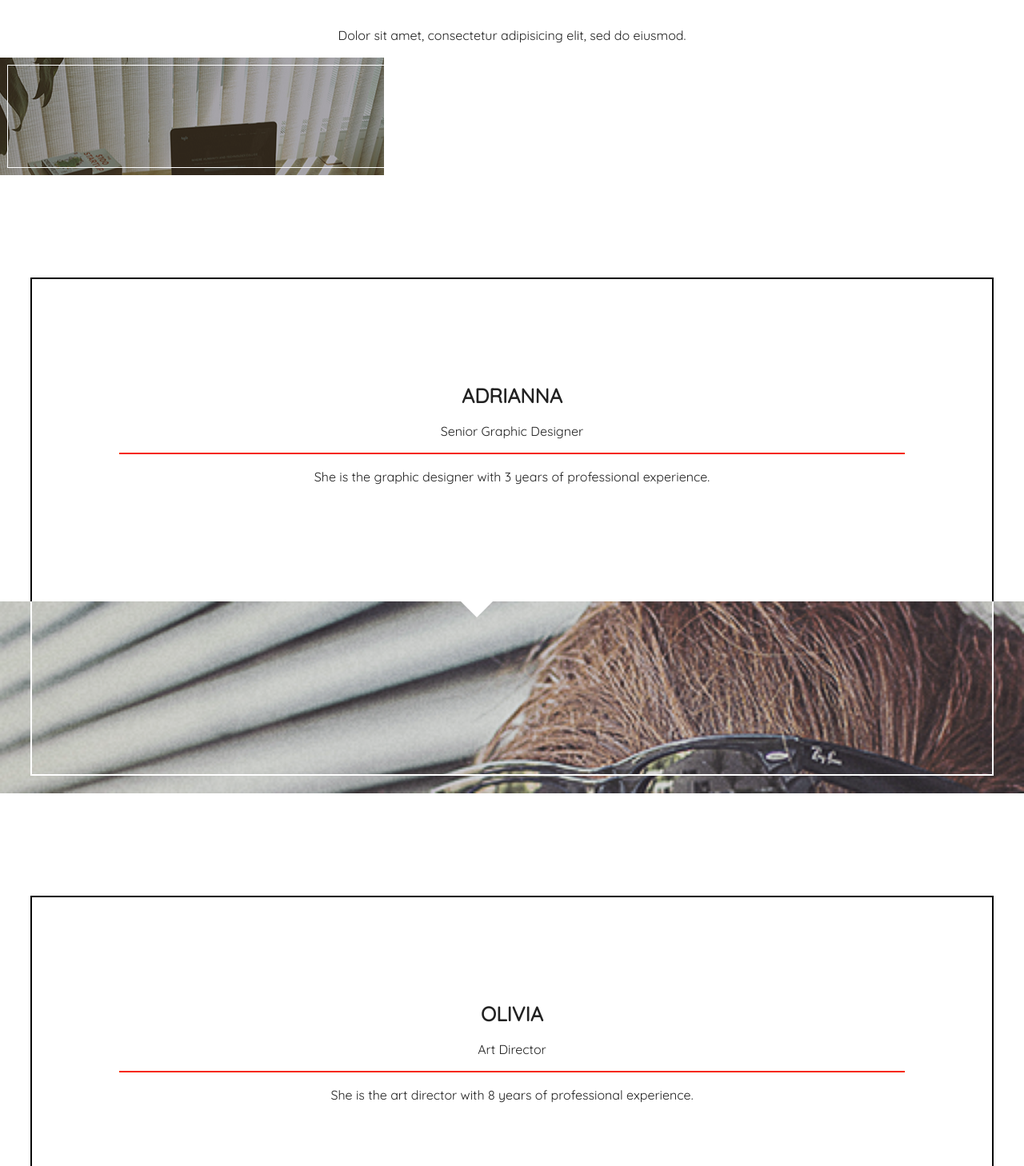
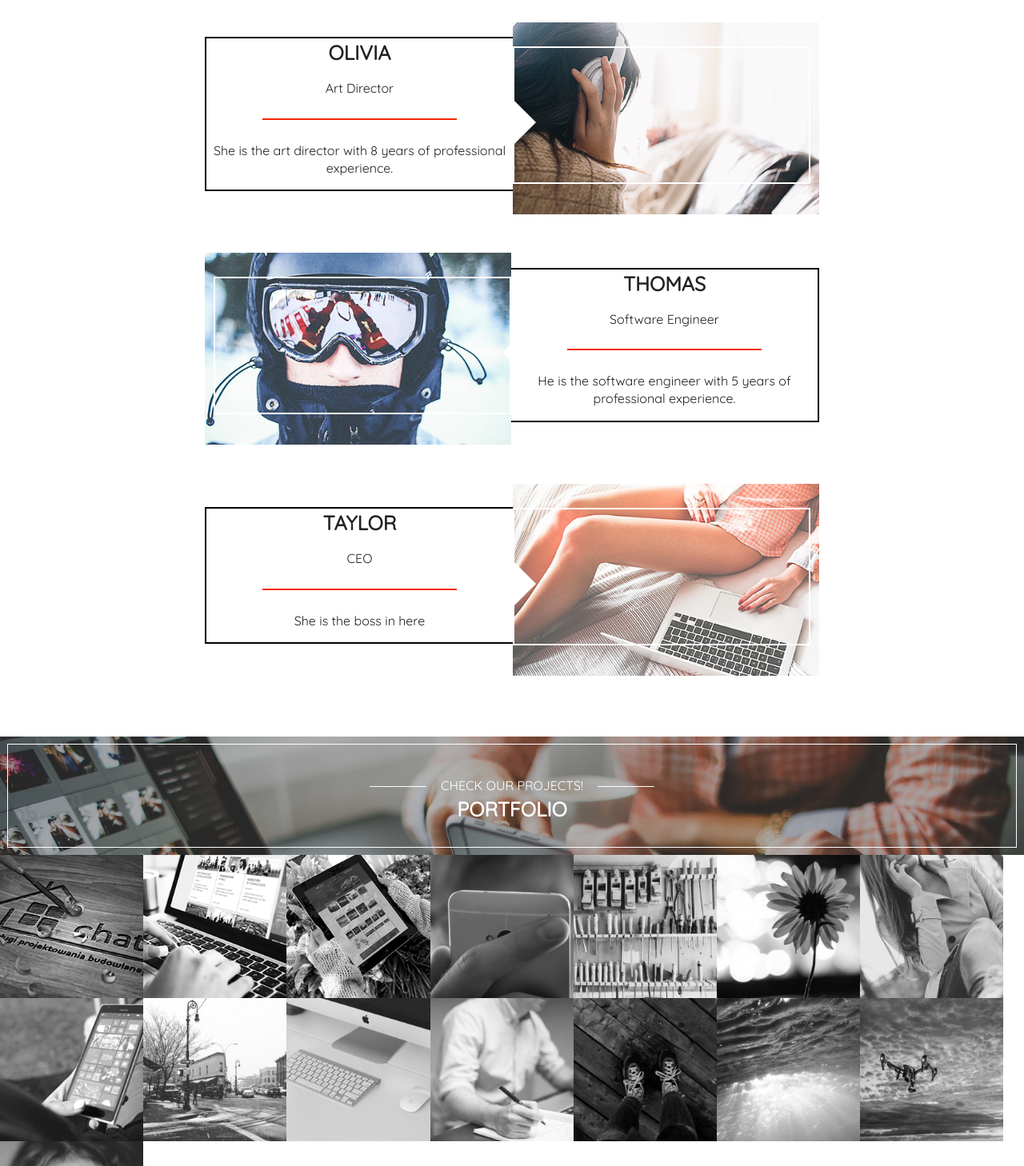
Before and after one commit to heartistizio/weekly-webdev-challenge-8, a plain HTML site: page index.html in a window 1280 px wide. Shown: the part 1342-2800 px from the top of the page at 80% size. Drawn offline with nearby package versions, Linux system fonts and the light colour scheme; a script that the page names is missing.

Commit message:
Added WIP Desktop version: Done:  Team Section  TODO:    Menubar    Section headers    Portfolio    Brands    Footer

```diff
--- a/css/main.css
+++ b/css/main.css
@@ -122,9 +122,6 @@ h3 {
     box-sizing: border-box;
     height: 3.2rem;
     background: #FFFFFF;
-    display: flex;
-    justify-content: space-between;
-    flex-wrap: wrap;
 }
 
 .menubar-nav {
@@ -165,7 +162,7 @@ h3 {
 .menubar-nav .menubar-menu {
     list-style: none;
     padding: 0;
-    margin: 0;
+    margin: 2rem 0;
     background: #FFFFFF;
     width: 120%;
     text-align: center;
@@ -336,47 +333,50 @@ h3 {
 
 #our-team header {
     background: url('../img/our-team-header.png') no-repeat;
+    background-size: cover;
 
 }
 
 #portfolio header {
     background: url('../img/portfolio-header.png') no-repeat;
+    background-size: cover;
 }
 
 #brands header {
     background: url('../img/brands-header.png') no-repeat;
+    background-size: cover;
 }
 
 .team-member {
-    margin: 0;
+    margin: 0 auto;
     text-align: center;
 }
 
-.team-member.description {
+.team-member .description {
     position: relative;
     margin: 10% 3% 0 3%;
-    border: 2px solid #000000;
+    border: 0.2rem solid #000000;
     border-bottom: none;
     padding: 10% 3%;
 }
 
-.team-member.photo {
+.team-member .photo {
     background-size: cover;
     height: 24rem;
     background-repeat: no-repeat;
 }
 
-.team-member.triangle {
+.team-member .triangle {
     width: 0;
     height: 0;
-    border-left: 20px solid transparent;
-    border-right: 20px solid transparent;
-    border-top: 20px solid #FFFFFF;
+    border-left: 2rem solid transparent;
+    border-right: 2rem solid transparent;
+    border-top: 2rem solid #FFFFFF;
     position: absolute;
     left: 45%;
 }
 
-.team-member.border {
+.team-member .border {
     height: 90%;
     margin: 0 3% 10% 3%;
     border: 2px solid #FFFFFF;
@@ -388,28 +388,29 @@ h3 {
     margin: 1rem 7rem;
 }
 
-#adrianna .team-member.photo {
+#adrianna .photo {
     background-image: url('../img/team-adrianna.png');
 }
 
 
-#olivia .team-member.photo {
-    background: url('../img/team-olivia.png') no-repeat;
+#olivia .photo {
+    background-image: url('../img/team-olivia.png');
 }
 
 
-#thomas .team-member.photo {
+#thomas .photo {
     background-image: url('../img/team-thomas.png');
 }
 
 
-#taylor .team-member.photo {
-    background: url('../img/team-taylor.png') no-repeat;
+#taylor .photo {
+    background-image: url('../img/team-taylor.png');
 }
 
 .projects {
     display: flex;
     flex-wrap: wrap;
+    overflow: auto;
 }
 
 .projects img {
@@ -418,17 +419,17 @@ h3 {
 }
 
 .projects img:hover {
-    width: 33%;
     filter: grayscale(0);
 }
 
 .brand-logos {
     display: flex;
+    justify-content: center;
     flex-wrap: wrap;
     padding: 4rem 0;
 }
 
-.brand-logo {
+.brand-logo, .brand-logo-d {
     width: 32%;
     height: 15rem;
     display: flex;
@@ -439,7 +440,11 @@ h3 {
     opacity: 0.3;
 }
 
-.brand-logo:hover {
+.brand-logo-d {
+    display: none;
+}
+
+.brand-logo:hover, .brand-logo-d:hover {
     opacity: 1;
     filter: grayscale(0);
 }
@@ -471,6 +476,149 @@ h3 {
     margin: 1rem 11rem;
 }
 
+@media (min-width: 64rem) {
+    .menubar-nav {
+        background: #101010;
+    }
+
+    .main-header {
+        background: url('../img/header-background-screen.png') no-repeat;
+        background-size: cover;
+    }
+
+
+    #progress-bar {
+        display: flex;
+        align-items: center;
+        justify-content: center;
+    }
+
+    #our-team header {
+        background: url("../img/our-team-header-d.png") no-repeat;
+        background-size: cover;
+    }
+
+    #portfolio header {
+        background: url("../img/portfolio-header-d.png") no-repeat;
+        background-size: cover;
+    }
+
+    #brands header {
+        background: url("../img/brands-header-d.png") no-repeat;
+        background-size: cover;
+    }
+
+    .team-members {
+        margin: 0 20%;
+        padding: 0;
+    }
+
+    .team-member {
+        display: flex;
+        align-items: center;
+        margin-bottom: 5%;
+    }
+
+    .team-member .description {
+        display: flex;
+        flex-direction: column;
+        flex-basis: 50%;
+        padding: 0;
+        margin: 0;
+    }
+
+    .team-member .photo {
+        margin-top: 1rem;
+        flex-basis: 50%;
+    }
+
+    .team-member .border {
+        margin-top: 3rem;
+        border-top: 0.2rem solid #FFFFFF;
+        height: 70%;
+    }
+
+    .team-member:nth-child(even) .description {
+        border-right: none;
+        border-bottom: 2px solid #000000;
+    }
+
+    .team-member:nth-child(even) .border {
+        margin-left: 0;
+    }
+
+    .team-member:nth-child(even) .triangle {
+        border-top: 3rem solid transparent;
+        border-bottom: 3rem solid transparent;
+        border-left: 3rem solid #FFFFFF;
+        left: 50%;
+        margin-top: 2rem;
+    }
+
+    .team-member:nth-child(odd) {
+        flex-direction: row-reverse;
+    }
+
+    .team-member:nth-child(odd) .description {
+        border-left: none;
+        border-bottom: 2px solid #000000;
+    }
+
+    .team-member:nth-child(odd) .border {
+        margin-right: 0;
+    }
+
+    .team-member:nth-child(odd) .triangle {
+        border-top: 3rem solid transparent;
+        border-bottom: 3rem solid transparent;
+        border-right: 3rem solid white;
+        left: 47.5%;
+        margin-top: 2rem;
+    }
+
+    .team-member:first-child {
+        margin-top: 10%;
+    }
+
+    .team-member:last-child {
+        margin-bottom: 10%;
+    }
+
+    #adrianna .photo {
+        background-image: url("../img/team-adrianna-d.png");
+    }
+
+    #olivia .photo {
+        background-image: url("../img/team-olivia-d.png");
+    }
+
+    #thomas .photo {
+        background-image: url("../img/team-thomas-d.png");
+    }
+
+    #taylor .photo {
+        background-image: url("../img/team-taylor-d.png");
+    }
+
+    .projects img {
+        width: 14%
+    }
+
+
+    .brand-logos {
+        width: 100%;
+    }
+
+    .brand-logo {
+        width: 13%;
+    }
+
+    .brand-logo-d {
+        display: flex;
+        width: 13%;
+    }
+
+}
 
 /* ==========================================================================
    Helper classes
--- a/index.html
+++ b/index.html
@@ -41,7 +41,7 @@
     <header class="main-header">
         <h3>Need our help?</h3>
         <h1 class="title">Top designers</h1>
-        <button class="main-header button">CHECK US</button>
+        <button class="main-header button" onclick="location.href='#progress-bar'">CHECK US</button>
         <br/>
         <a href=#progress-bar id="arrows"><img src="img/arrows.png" alt=""></a>
     </header>
@@ -74,57 +74,58 @@
             <h4>Meet us!</h4>
             <h3>Our team</h3>
         </header>
-
+        <div class="team-members">
             <div class="team-member" id="adrianna">
 
-            <div class="team-member description">
+                <div class="description">
                     <h3>Adrianna</h3>
                     <p>Senior Graphic Designer</p>
                     <hr>
                     <p>She is the graphic designer with 3 years of professional experience.</p>
                 </div>
-            <div class="team-member triangle"></div>
-            <div class="team-member photo">
-                <div class="team-member photo border"></div>
+                <div class="triangle"></div>
+                <div class="photo">
+                    <div class="border"></div>
                 </div>
             </div>
 
             <div class="team-member" id="olivia">
-            <div class="team-member description">
+                <div class="description">
                     <h3>Olivia</h3>
                     <p>Art Director</p>
                     <hr>
                     <p>She is the art director with 8 years of professional experience.</p>
                 </div>
-            <div class="team-member triangle"></div>
-            <div class="team-member photo">
-                <div class="team-member photo border"></div>
+                <div class="triangle"></div>
+                <div class="photo">
+                    <div class="border"></div>
                 </div>
             </div>
 
             <div class="team-member" id="thomas">
-            <div class="team-member description">
+                <div class="description">
                     <h3>Thomas</h3>
                     <p>Software Engineer</p>
                     <hr>
                     <p>He is the software engineer with 5 years of professional experience.</p>
                 </div>
-            <div class="team-member triangle"></div>
-            <div class="team-member photo">
-                <div class="team-member photo border"></div>
+                <div class="triangle"></div>
+                <div class="photo">
+                    <div class="border"></div>
                 </div>
             </div>
 
             <div class="team-member" id="taylor">
-            <div class="team-member description">
+                <div class="description">
                     <h3>Taylor</h3>
                     <p>CEO</p>
                     <hr>
                     <p>She is the boss in here</p>
                 </div>
-            <div class="team-member triangle"></div>
-            <div class="team-member photo">
-                <div class="team-member photo border"></div>
+                <div class="triangle"></div>
+                <div class="photo">
+                    <div class="border"></div>
+                </div>
             </div>
         </div>
     </section>
@@ -135,18 +136,21 @@
             <h3>Portfolio</h3>
         </header>
         <div class="projects">
-            <img src="img/portfolio-01.png" alt="">
-            <img src="img/portfolio-02.png" alt="">
-            <img src="img/portfolio-03.png" alt="">
-            <img src="img/portfolio-04.png" alt="">
-            <img src="img/portfolio-05.png" alt="">
-            <img src="img/portfolio-06.png" alt="">
-            <img src="img/portfolio-07.png" alt="">
-            <img src="img/portfolio-08.png" alt="">
-            <img src="img/portfolio-09.png" alt="">
-            <img src="img/portfolio-10.png" alt="">
-            <img src="img/portfolio-11.png" alt="">
-            <img src="img/portfolio-12.png" alt="">
+            <img src="img/portfolio-01.png" srcset="img/portfolio-d-01.png 640w" alt="">
+            <img src="img/portfolio-02.png" srcset="img/portfolio-d-02.png 640w" alt="">
+            <img src="img/portfolio-03.png" srcset="img/portfolio-d-03.png 640w" alt="">
+            <img src="img/portfolio-04.png" srcset="img/portfolio-d-04.png 640w" alt="">
+            <img src="img/portfolio-05.png" srcset="img/portfolio-d-05.png 640w" alt="">
+            <img src="img/portfolio-06.png" srcset="img/portfolio-d-06.png 640w" alt="">
+            <img src="img/portfolio-07.png" srcset="img/portfolio-d-07.png 640w" alt="">
+            <img src="img/portfolio-08.png" srcset="img/portfolio-d-08.png 640w" alt="">
+            <img src="img/portfolio-09.png" srcset="img/portfolio-d-09.png 640w" alt="">
+            <img src="img/portfolio-10.png" srcset="img/portfolio-d-10.png 640w" alt="">
+            <img src="img/portfolio-11.png" srcset="img/portfolio-d-11.png 640w" alt="">
+            <img src="img/portfolio-12.png" srcset="img/portfolio-d-12.png 640w" alt="">
+            <img src="" srcset="img/portfolio-d-13.png 640w" alt="">
+            <img src="" srcset="img/portfolio-d-14.png 640w" alt="">
+            <img src="" srcset="img/portfolio-d-15.png 640w" alt="">
         </div>
     </section>
 
@@ -168,6 +172,23 @@
             <div class="brand-logo"><img src="img/brand-10.png" alt=""></div>
             <div class="brand-logo"><img src="img/brand-11.png" alt=""></div>
             <div class="brand-logo"><img src="img/brand-12.png" alt=""></div>
+            <div class="brand-logo-d"><img src="img/brand-13.png" alt=""></div>
+            <div class="brand-logo-d"><img src="img/brand-14.png" alt=""></div>
+            <div class="brand-logo-d"><img src="img/brand-15.png" alt=""></div>
+            <div class="brand-logo-d"><img src="img/brand-16.png" alt=""></div>
+            <div class="brand-logo-d"><img src="img/brand-17.png" alt=""></div>
+            <div class="brand-logo-d"><img src="img/brand-18.png" alt=""></div>
+            <div class="brand-logo-d"><img src="img/brand-19.png" alt=""></div>
+            <div class="brand-logo-d"><img src="img/brand-20.png" alt=""></div>
+            <div class="brand-logo-d"><img src="img/brand-21.png" alt=""></div>
+            <div class="brand-logo-d"><img src="img/brand-22.png" alt=""></div>
+            <div class="brand-logo-d"><img src="img/brand-23.png" alt=""></div>
+            <div class="brand-logo-d"><img src="img/brand-24.png" alt=""></div>
+            <div class="brand-logo-d"><img src="img/brand-25.png" alt=""></div>
+            <div class="brand-logo-d"><img src="img/brand-26.png" alt=""></div>
+            <div class="brand-logo-d"><img src="img/brand-27.png" alt=""></div>
+            <div class="brand-logo-d"><img src="img/brand-28.png" alt=""></div>
+
         </div>
     </section>
 
```
Also changed, not shown: img/brand-d-01.png (deleted), img/brand-d-02.png (deleted), img/brand-d-06.png (deleted), img/brand-d-07.png (deleted), img/brand-d-08.png (deleted), img/brand-d-09.png (deleted), img/brand-d-13.png (deleted), img/brand-d-14.png (deleted), img/brand-d-15.png (deleted), img/brand-d-16.png (deleted), img/brand-d-19.png (deleted), img/brand-d-20.png (deleted), img/brand-d-21.png (deleted), img/brand-d-22.png (deleted), 2 more files. Lines whose indentation alone changed are shown as unchanged.
